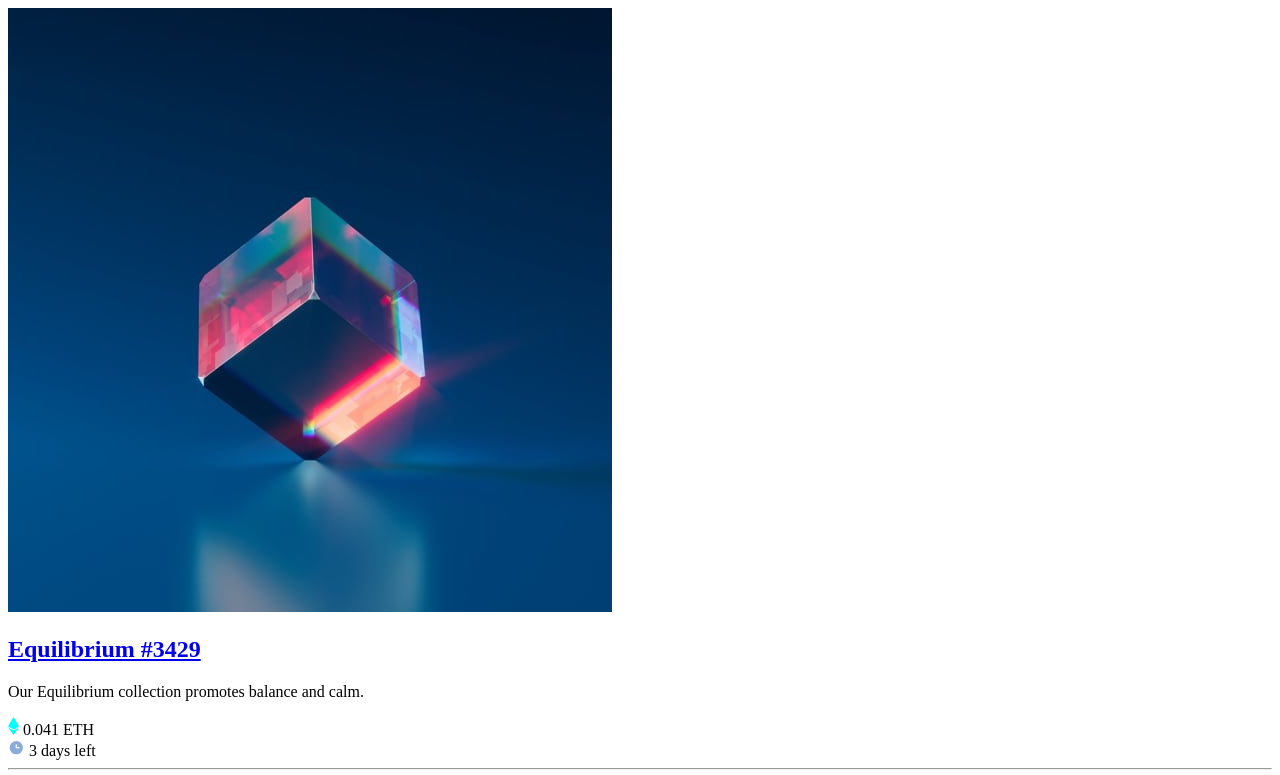
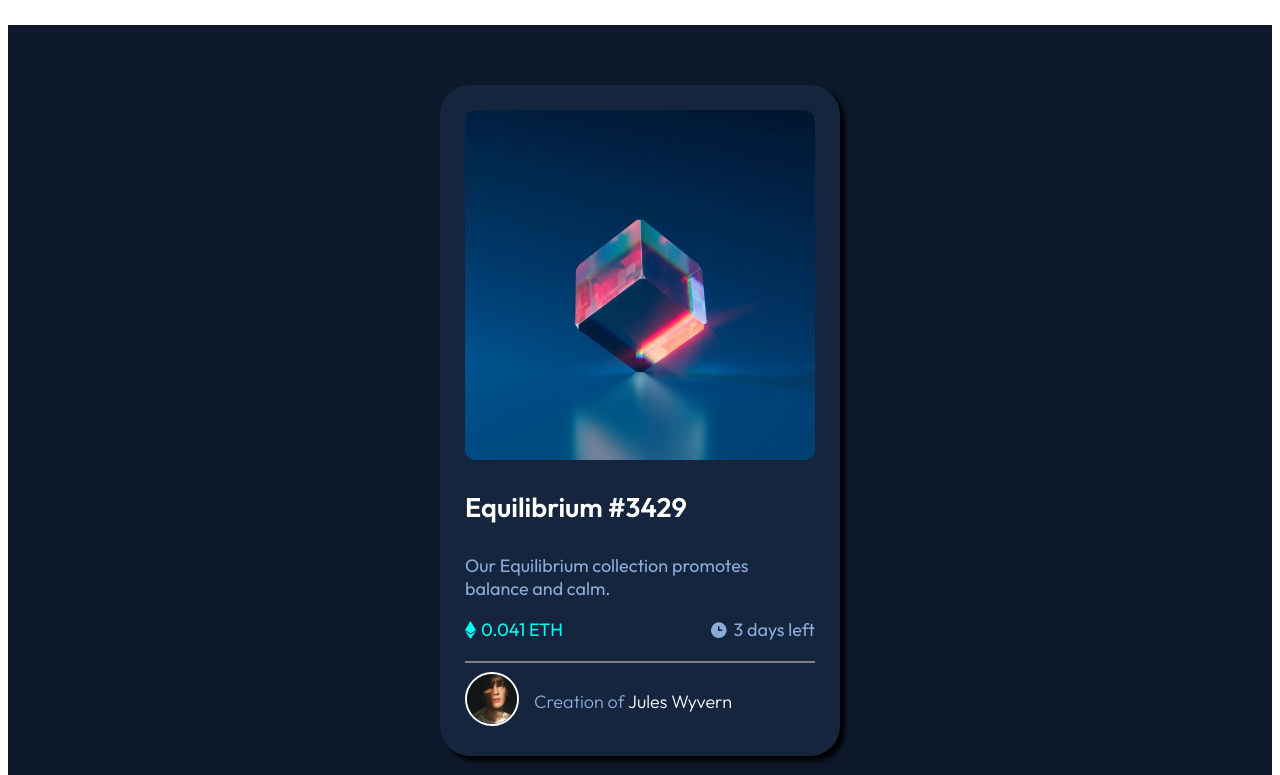
Before and after one commit to noblejos/NFT-preview-card, a plain HTML site: page index.html in a window 1280 px wide. Shown: the top 775 px of the page. Drawn offline with Linux system fonts and the light colour scheme.

Commit message:
NFT-card

```diff
--- a/index.html
+++ b/index.html
@@ -4,7 +4,7 @@
     <meta charset="UTF-8" />
     <meta http-equiv="X-UA-Compatible" content="IE=edge" />
     <meta name="viewport" content="width=device-width, initial-scale=1.0" />
-    <link rel="stylesheet" href="NFT.css" />
+    <link rel="stylesheet" href="index.css" />
     <link
       href="https://fonts.googleapis.com/css2?family=Outfit:wght@300;400;600&display=swap"
       rel="stylesheet"
```
